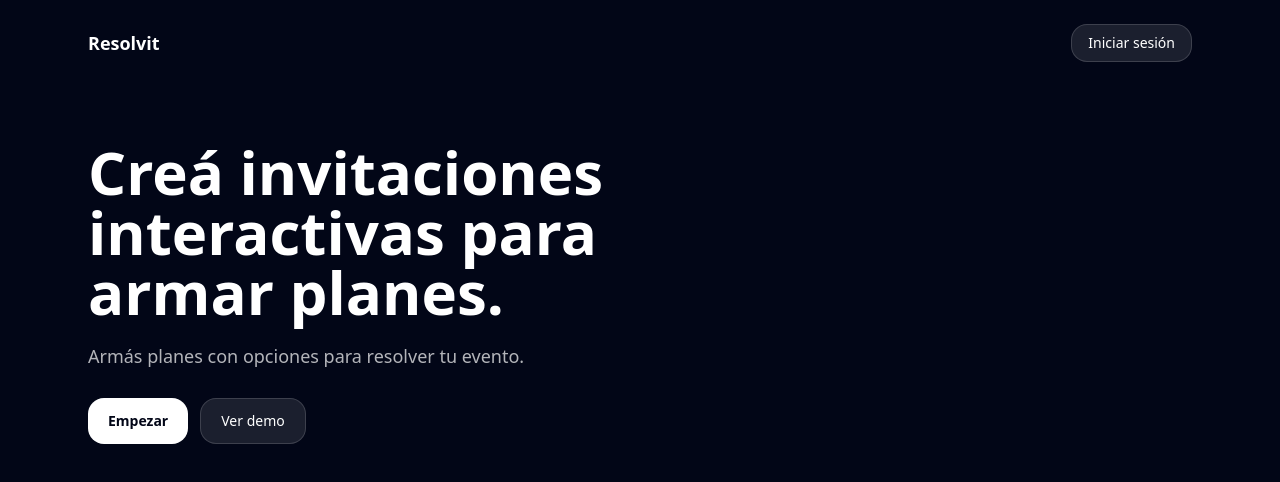
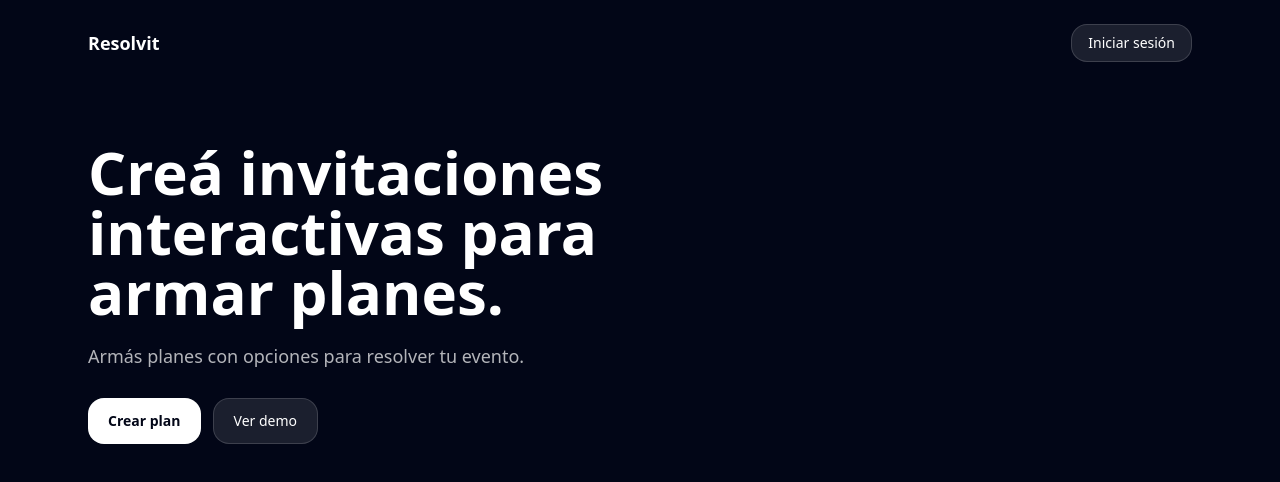
Before and after one commit to MatiasIvanGarcia/Resolvit, a React (Vite) app: page / in a window 1280 px wide. Shown: the top 482 px of the page. Built offline with nearby package versions, Linux system fonts and the light colour scheme; the HTML template or start-up script is replaced by a standard one.

Commit message:
Update App.tsx

```diff
--- a/src/App.tsx
+++ b/src/App.tsx
@@ -115,7 +115,7 @@ function Home({ session }: { session: Session | null }) {
               className="rounded-2xl bg-white text-slate-950 px-5 py-3 text-sm font-semibold hover:opacity-90"
               onClick={() => navigate(session ? "/create" : "/login")}
             >
-              Empezar
+              Crear plan
             </button>
             <button
               className="rounded-2xl bg-white/10 border border-white/15 px-5 py-3 text-sm hover:bg-white/15"
```
